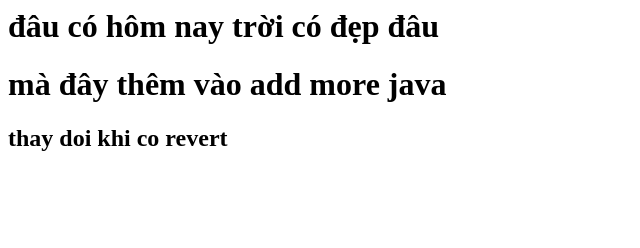
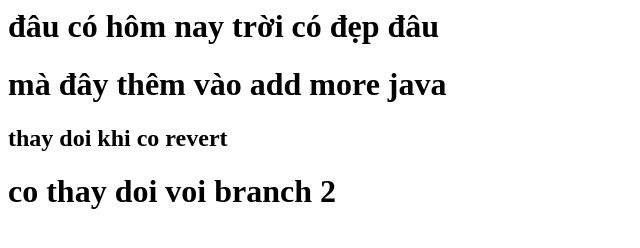
Before and after one commit to dominhquan12/demo, a plain HTML site: page index.html in a window 1280 px wide. Shown: the whole page, without its empty margins (0-640 px from the left). Drawn offline with Linux system fonts and the light colour scheme.

Commit message:
co nhanh 2 update filebranch vs index

```diff
--- a/index.html
+++ b/index.html
@@ -2,3 +2,4 @@
 <h1>đâu có hôm nay trời có đẹp đâu</h1>
 <h1>mà đây thêm vào add more java</h1>
 <h2>thay doi khi co revert</h2>
+<h1>co thay doi voi branch 2</h1>
```
Also changed, not shown: filebanch1.html (+1 -0 lines).
